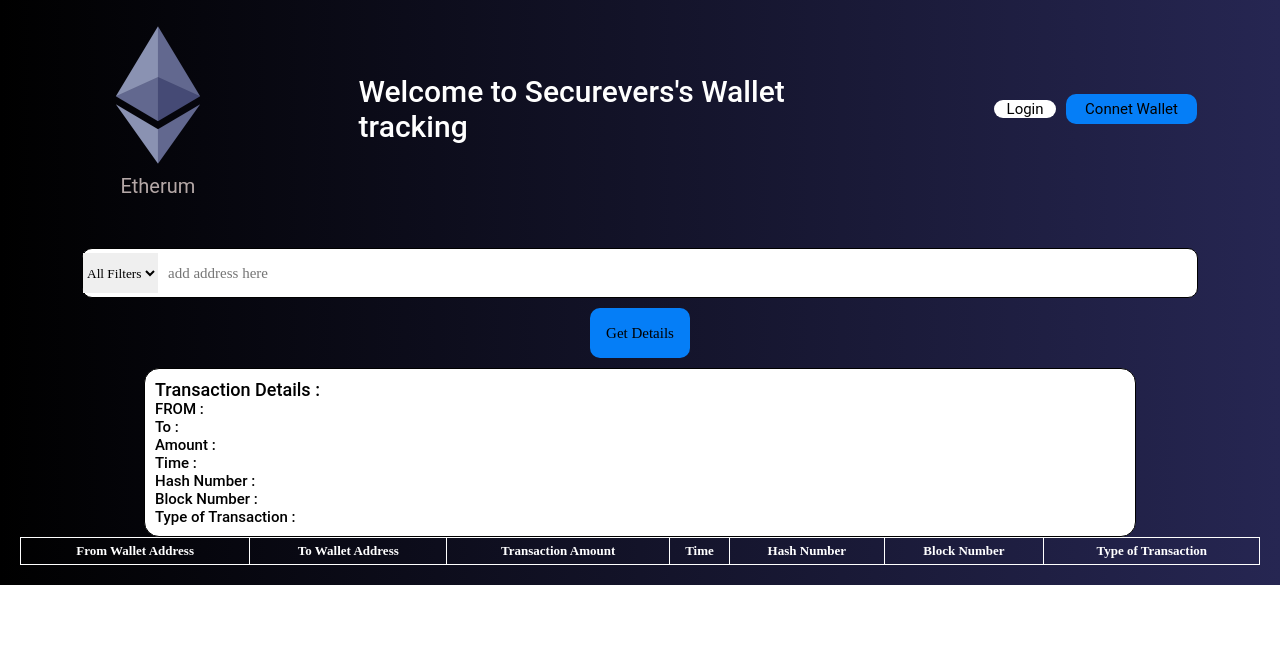
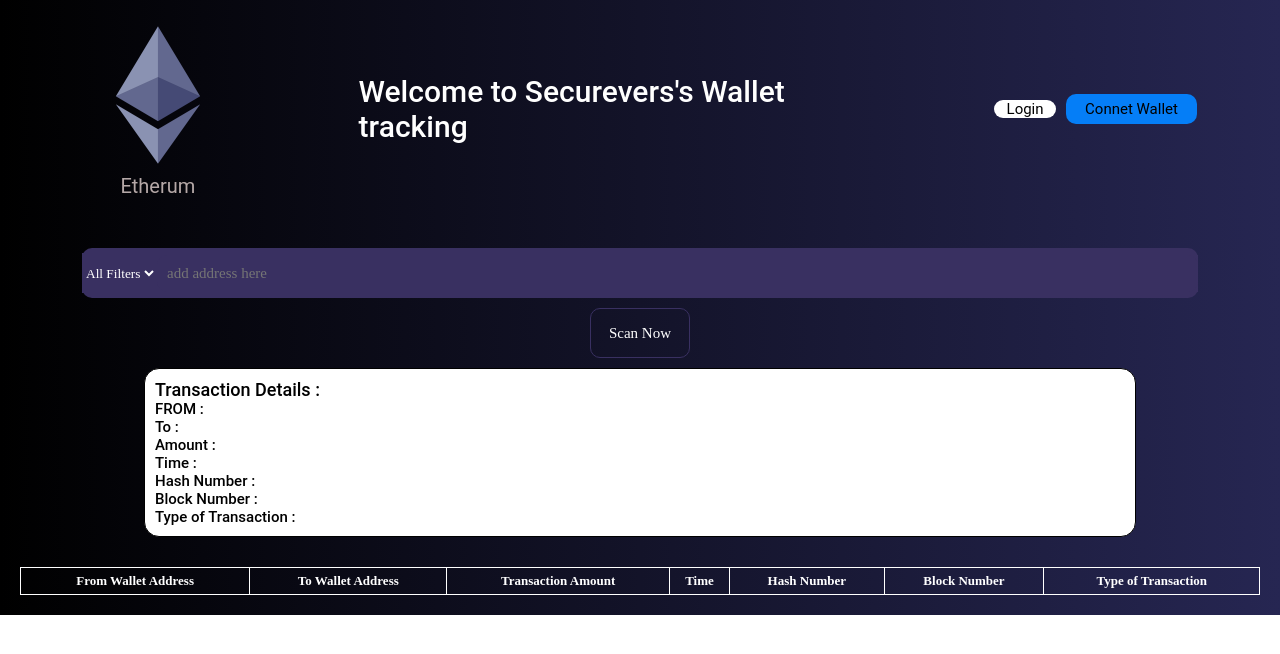
Before and after one commit to amar3344/vsCodeSecureverse, a React (Create React App) app: page / in a window 1280 px wide. Shown: the top 654 px of the page. Built offline with nearby package versions, Linux system fonts and the light colour scheme.

Commit message:
remaing table

```diff
--- a/src/App.css
+++ b/src/App.css
@@ -54,6 +54,8 @@
   border-color: #000000;
   border-top: none;
   border-bottom: none;
+  background-color: #393061;
+  color: #fff;
 }
 
 .drop-down-text {
@@ -153,6 +155,7 @@
   background-color: #ffffff;
   align-self: center;
   padding: 10px;
+  margin-bottom: 30px;
 }
 
 
@@ -172,9 +175,9 @@
 .search-container {
   width: 90%;
   height: 50px;
-  border: 1px solid #000000;
+  border: none;
   border-radius: 10px;
-  background-color: #ffffff;
+  background-color: #393061;
   display: flex;
   align-items: center;
   justify-content: center;
@@ -189,6 +192,8 @@
   border-top: none;
   border-bottom: none;
   width: 100%;
+  background-color: #393061;
+  color: #fff;
 
 }
 
@@ -203,6 +208,8 @@
   color: #000000;
   border-radius: 10px;
   width: 100%;
+  background-color: #393061;
+  color: #fff;
 
 }
 
@@ -226,12 +233,13 @@
 .search-address-button {
   width: 100px;
   height: 50px;
-  border: none;
+  border: 1px solid #393061;
   border-radius: 10px;
-  background-color: #057ef7;
+  background-color: transparent;
   margin: 10px;
   font-size: 15px;
   align-self: center;
+  color: #fff;
 }
 
 .to-text {
--- a/src/App.js
+++ b/src/App.js
@@ -1,6 +1,8 @@
 import {Component} from "react"
 //import { render } from '@testing-library/react';
+
 import './App.css';
+import TableBody from "./Component/TableBody";
 //import TableBody from "./Component/TableBody"
 import logoImage from './logo-image.webp'
 
@@ -17,7 +19,7 @@ class App extends Component {
             const apiKey = "IW9FKB2254UUN54IE52QKMQCIYNF61R4X5";
 
             let url = "https://api.etherscan.io/api?module=account&action=txlist&address=" + input + "&startblock=0&endblock=99999999&page=1&offset=10&sort=desc&apikey=" + apiKey;
-            console.log(url);
+            //console.log(url);
             //url = "https://api.etherscan.io/api?module=account&action=txlist&address=0x6dfc34609a05bC22319fA4Cce1d1E2929548c0D7&startblock=0&endblock=99999999&page=1&offset=10&sort=desc&apikey=IW9FKB2254UUN54IE52QKMQCIYNF61R4X5"
 
             let options = {
@@ -59,6 +61,19 @@ class App extends Component {
 
         }*/
 
+        getTableBody=()=>{
+            const {transactionResults} = this.state
+
+            for (let i=1;i<transactionResults.length;i++){
+                <TableBody columns = {i} details={transactionResults[i]}/>
+            }
+
+
+
+            }
+
+
+
         getTransactionType(from){
             if(from.toString() === input.toString()){
                 return "OUTGOING"
@@ -76,6 +91,7 @@ class App extends Component {
         render(){
             const {transactionResults}  = this.state;
             //console.log(transactionResults)
+            //transactionResults.map(eachTransaction => console.log(eachTransaction))
             let recentTransaction = [];
             if(transactionResults[0] !== undefined){
                 recentTransaction = transactionResults[0]
@@ -116,7 +132,7 @@ class App extends Component {
                                 <input type="search" className="search-input" placeholder="add address here" onChange={this.gettingInputValue}/>
                             </div>
                         </div>
-                        <button type="button" className="search-address-button" id="GetDetails" onClick={this.getdetailsFromUrl}>Get Details</button>
+                        <button type="button" className="search-address-button" id="GetDetails" onClick={this.getdetailsFromUrl}>Scan Now</button>
 
                         <ul className="result-container" id="resultContainer">
                             <li className="listEle">Transaction Details :
@@ -141,7 +157,10 @@ class App extends Component {
                                     <th>Type of Transaction</th>
                                 </tr>
                             </thead>
-                            <tbody></tbody>
+                            <tbody>
+                            {this.getTableBody()}
+                            </tbody>
+
                         </table>
                     </div>
                 </div>
--- a/src/Component/TableBody/index.js
+++ b/src/Component/TableBody/index.js
@@ -1,17 +1,43 @@
 import './index.css'
+import { useTable } from "react-table";
 
-const TableBody = (props)=>{
-    const {tableBodyDetails} = this.props
-    const {from,to,hash,blockNumber,value,timeStamp} = tableBodyDetails
+const TableBody = (columns,details)=>{
+    const{getTableBodyProps,rows,prepareRow} = useTable({columns, details});
 
     return(
-        <>
+        <tbody {...getTableBodyProps}>
+            {rows.map((row,i) => {
+                prepareRow(row);
+                return (
+                    <tr {...row.getRowProps()}>
+                        {row.cells.map(cell => {
+                            return <td {...cell.getCellProps()}>{cell.render("Cell")}</td>
+                        })}
+                    </tr>
+                )
+            })}
+
+        </tbody>
+    )
+
+    /*
+    const {details} = this.props
+    console.log(details)
+    const {from,to,hash,blockNumber,value,timeStamp} = details
+
+    return(
+        <tr>
         <td>{from}</td>
         <td>{to}</td>
-        </>
+        <td>{hash}</td>
+        <td>{blockNumber}</td>
+        <td>{value}</td>
+        <td>{timeStamp}</td>
+        </tr>
 
 
     )
+    */
 
 }
 
```
Also changed, not shown: 1 other file (tests, documents, lock files or other folders).
